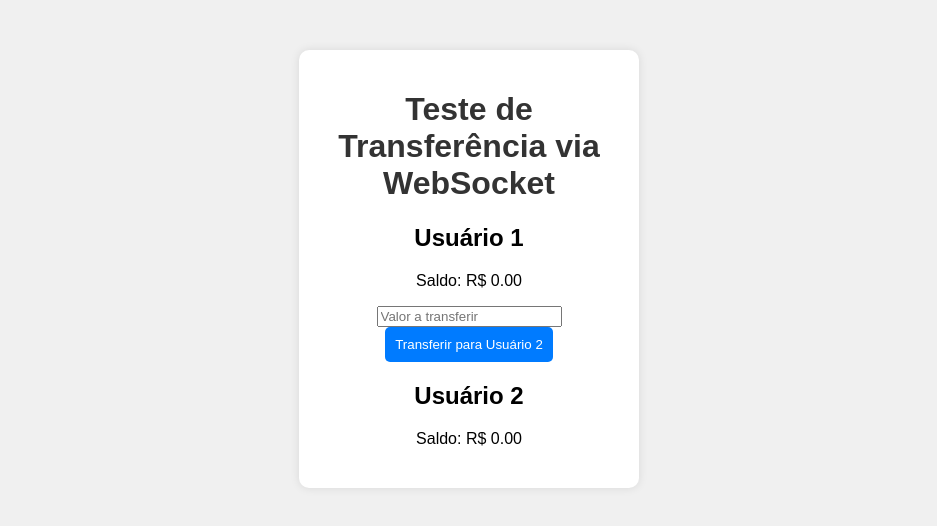
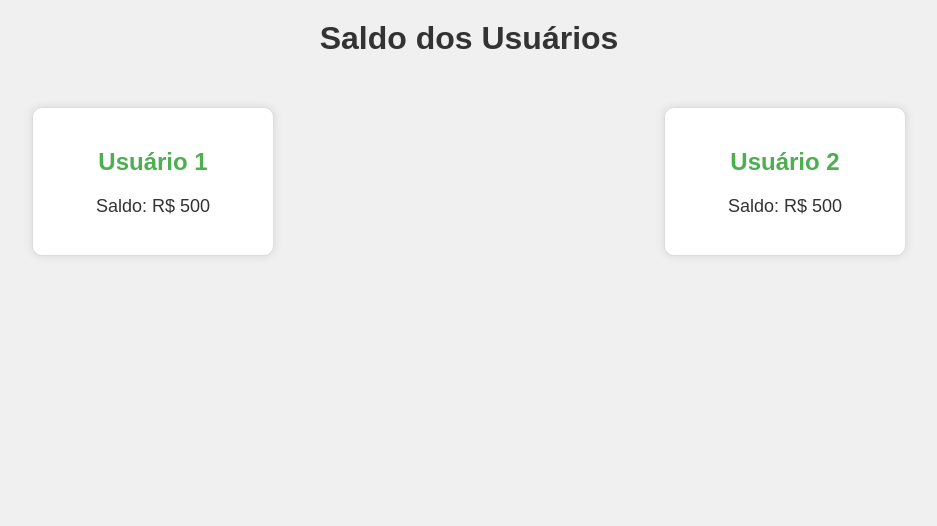
Before and after one commit to Lusk444/A-Republica, a plain HTML site: page index.html in a window 1280 px wide. Shown: the whole page, without its empty margins (171-1108 px from the left). Drawn offline with Linux system fonts and the light colour scheme.

Commit message:
Atualizando o saldo para 500 reais

```diff
--- a/index.html
+++ b/index.html
@@ -1,23 +1,21 @@
 <!DOCTYPE html>
-<html lang="pt-BR">
+<html lang="pt-br">
 <head>
     <meta charset="UTF-8">
     <meta name="viewport" content="width=device-width, initial-scale=1.0">
-    <title>Teste WebSocket</title>
+    <title>Saldo de Usuários</title>
     <link rel="stylesheet" href="style.css">
 </head>
 <body>
-    <div class="container">
-        <h1>Teste de Transferência via WebSocket</h1>
-        <div class="user">
+    <h1>Saldo dos Usuários</h1>
+    <div class="user-container">
+        <div class="user" id="user1">
             <h2>Usuário 1</h2>
-            <p>Saldo: R$ <span id="balanceUser1">0.00</span></p>
-            <input type="number" id="transferAmount" placeholder="Valor a transferir">
-            <button onclick="transfer()">Transferir para Usuário 2</button>
+            <p>Saldo: R$ <span id="balance1">0</span></p>
         </div>
-        <div class="user">
+        <div class="user" id="user2">
             <h2>Usuário 2</h2>
-            <p>Saldo: R$ <span id="balanceUser2">0.00</span></p>
+            <p>Saldo: R$ <span id="balance2">0</span></p>
         </div>
     </div>
 
--- a/script.js
+++ b/script.js
@@ -1,35 +1,20 @@
-// Conectar ao servidor WebSocket
-let socket = new WebSocket('ws://localhost:3000');
+// Definindo os usuários com saldo inicial
+let users = [
+    { id: 1, name: 'User 1', balance: 0 },
+    { id: 2, name: 'User 2', balance: 0 }
+  ];
 
-// Salvar saldos de usuários localmente
-let userBalances = {
-    user1: 0,
-    user2: 0
-};
+  // Função para atualizar saldo
+  function updateBalances() {
+    // Atualiza o saldo de ambos os usuários para 500 reais
+    users.forEach(user => {
+      user.balance = 500;
+    });
 
-// Receber atualizações de saldo do servidor
-socket.onmessage = function(event) {
-    const data = JSON.parse(event.data);
-    console.log('Saldo atualizado:', data);
+    // Atualiza o HTML para exibir os novos saldos
+    document.getElementById('balance1').innerText = users[0].balance;
+    document.getElementById('balance2').innerText = users[1].balance;
+  }
 
-    // Atualizar os saldos exibidos no frontend
-    document.getElementById('balanceUser1').innerText = data.user1.toFixed(2);
-    document.getElementById('balanceUser2').innerText = data.user2.toFixed(2);
-};
-
-// Função para enviar uma transferência do Usuário 1 para o Usuário 2
-function transfer() {
-    const amount = parseFloat(document.getElementById('transferAmount').value);
-
-    if (isNaN(amount) || amount <= 0) {
-        alert('Por favor, insira um valor válido.');
-        return;
-    }
-
-    // Enviar a solicitação de transferência para o servidor
-    socket.send(JSON.stringify({
-        fromUser: 'user1',
-        toUser: 'user2',
-        amount: amount
-    }));
-}
+  // Chama a função para atualizar os saldos assim que a página carrega
+  window.onload = updateBalances;
--- a/style.css
+++ b/style.css
@@ -1,35 +1,33 @@
 body {
     font-family: Arial, sans-serif;
     background-color: #f0f0f0;
+    color: #333;
     text-align: center;
 }
 
-.container {
-    margin: 50px auto;
+h1 {
+    margin-top: 20px;
+}
+
+.user-container {
+    display: flex;
+    justify-content: space-around;
+    margin-top: 50px;
+}
+
+.user {
+    background-color: #fff;
+    border: 1px solid #ddd;
+    border-radius: 10px;
     padding: 20px;
-    background-color: white;
-    border-radius: 10px;
-    width: 300px;
+    width: 200px;
     box-shadow: 0 0 10px rgba(0, 0, 0, 0.1);
 }
 
-h1 {
-    color: #333;
+h2 {
+    color: #4CAF50;
 }
 
-.user {
-    margin: 20px 0;
+p {
+    font-size: 18px;
 }
-
-button {
-    background-color: #007BFF;
-    color: white;
-    border: none;
-    padding: 10px;
-    border-radius: 5px;
-    cursor: pointer;
-}
-
-button:hover {
-    background-color: #0056b3;
-}
```
